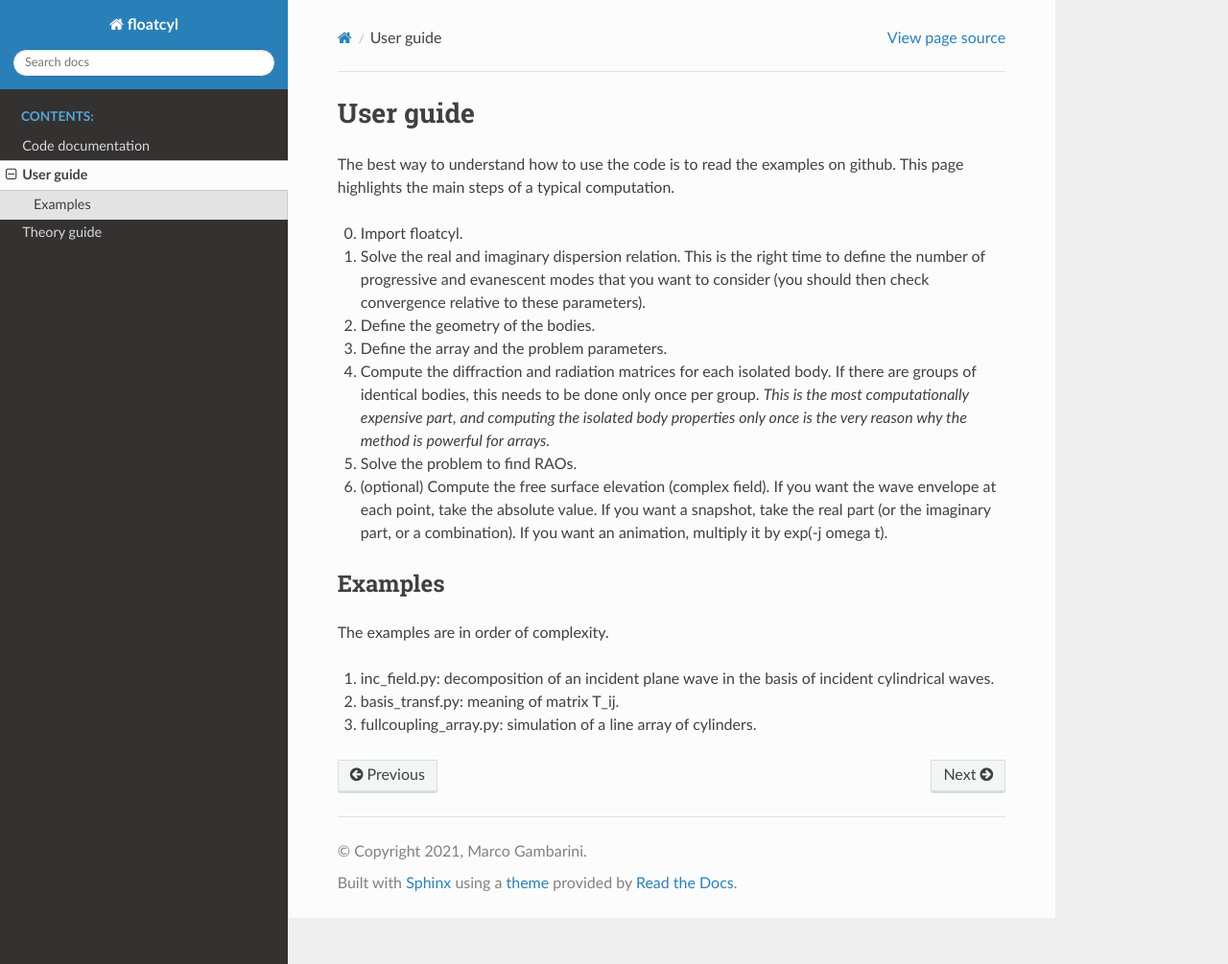
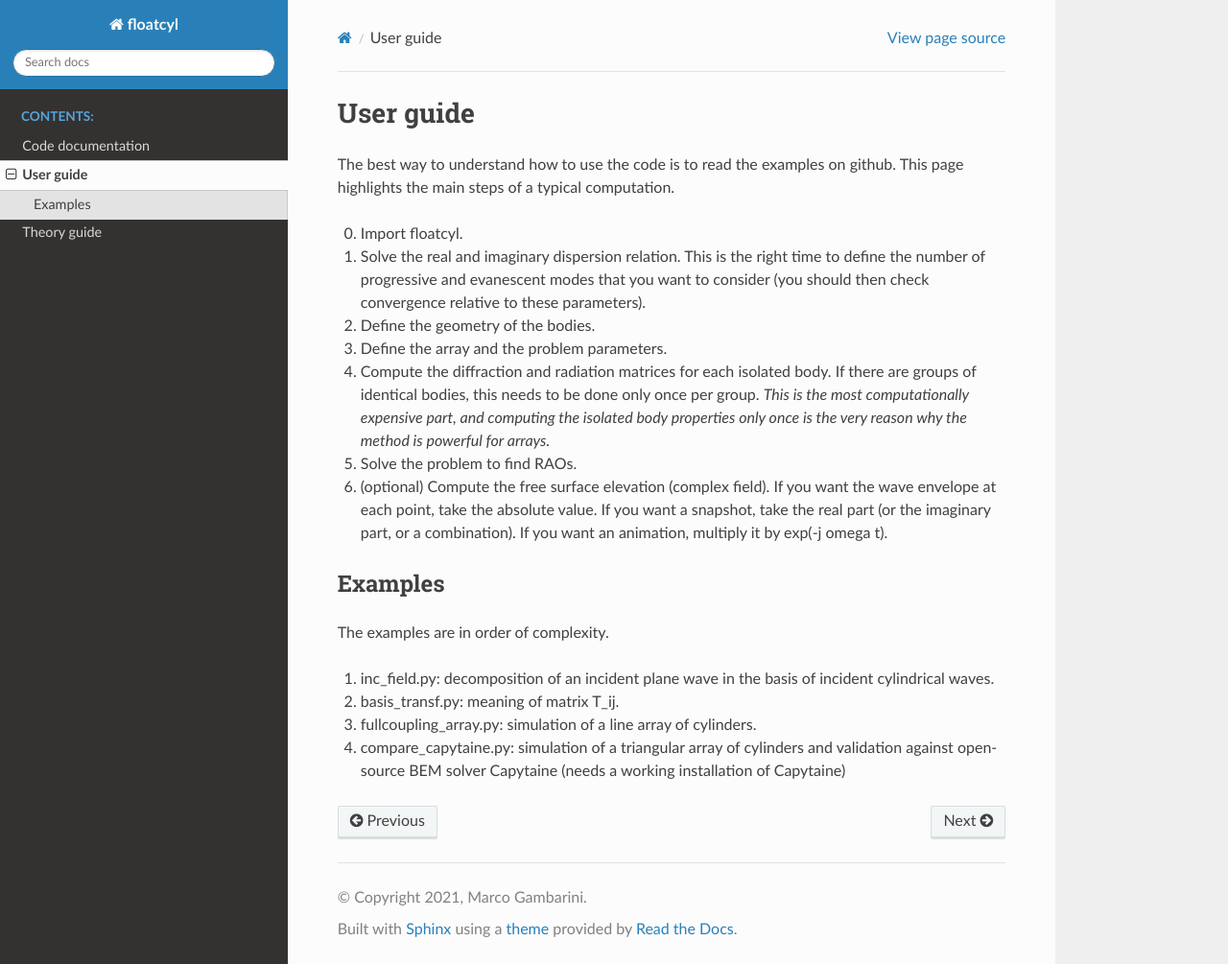
Before and after one commit to marcogambarini/floatcyl, a Sphinx documentation site: the page built from docs/source/user.rst, in a window 1280 px wide and 1005 px high. Shown: the whole window at 96% size. Built offline with Sphinx 7.4.7 and the Read the Docs theme 2.0.0, drawn with Linux system fonts in a browser that asks for light colours.

Commit message:
Added Capytaine validation test description to documentation

```diff
--- a/docs/source/user.rst
+++ b/docs/source/user.rst
@@ -35,3 +35,6 @@ The examples are in order of complexity.
    in the basis of incident cylindrical waves.
 2. basis_transf.py: meaning of matrix T_ij.
 3. fullcoupling_array.py: simulation of a line array of cylinders.
+4. compare_capytaine.py: simulation of a triangular array of cylinders
+   and validation against open-source BEM solver Capytaine (needs
+   a working installation of Capytaine)
```
